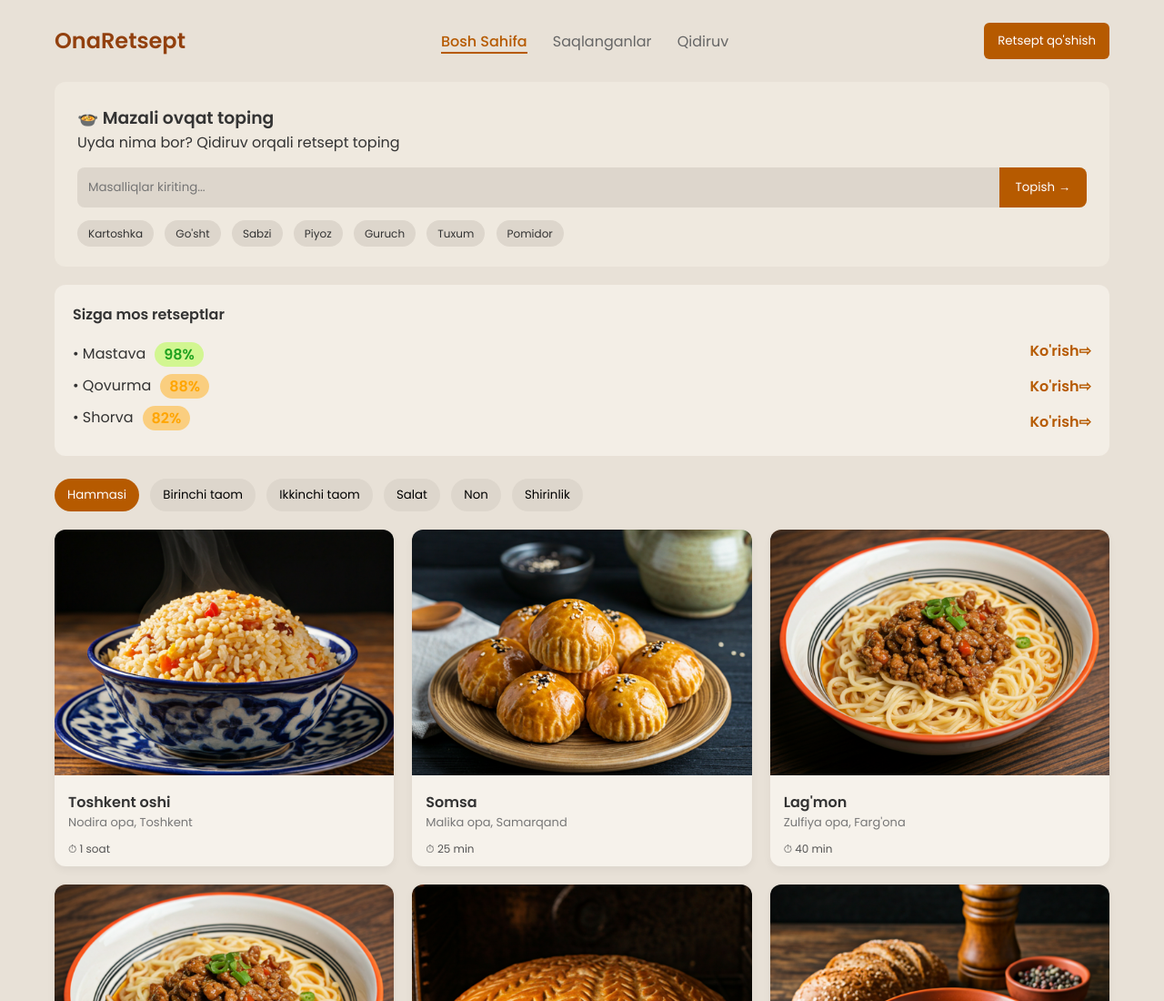
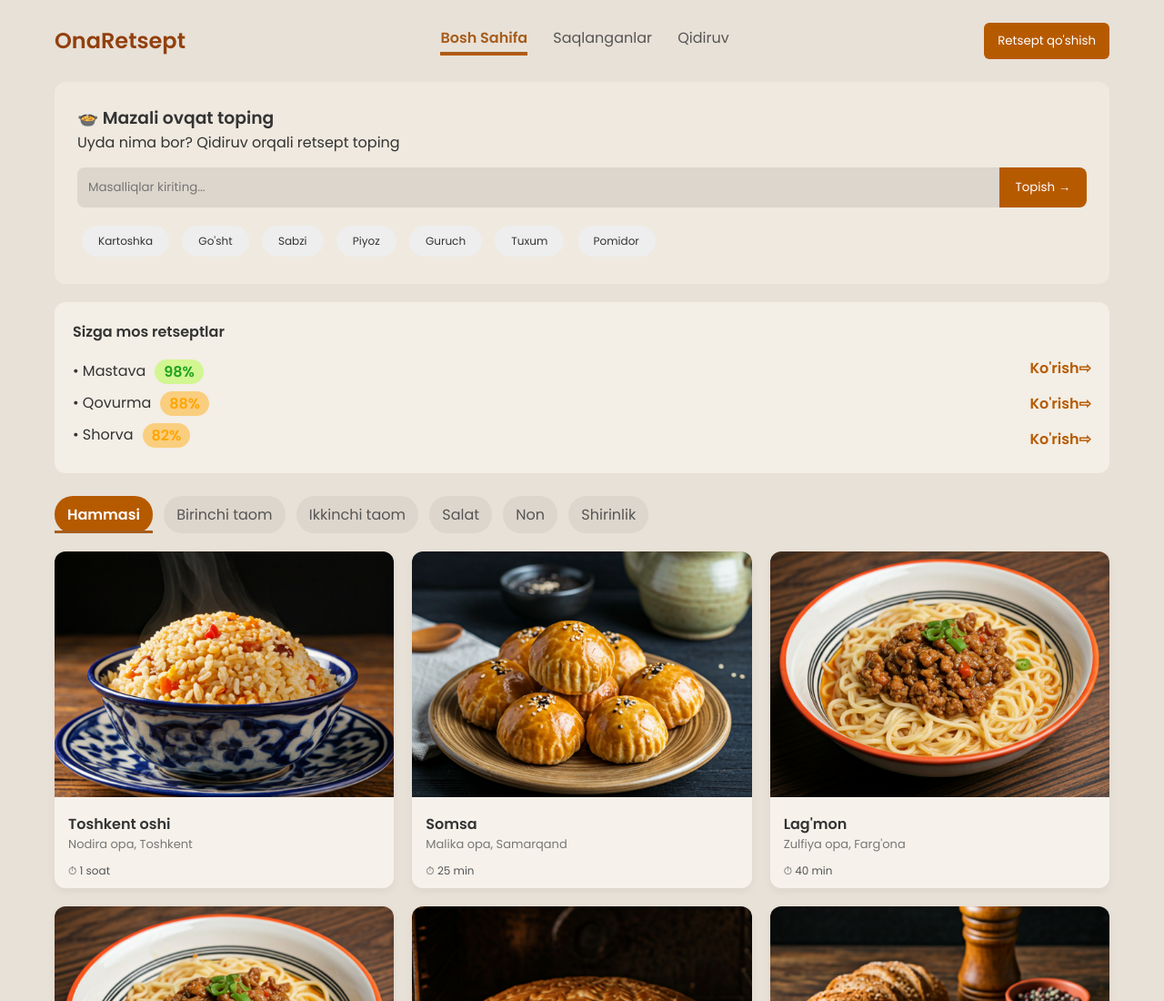
Before and after one commit to Azizbek18/Mahalla, a plain HTML site: page onaretsept.html in a window 1280 px wide. Shown: the top 1100 px of the page at 91% size. Drawn offline with Linux system fonts and the light colour scheme.

Commit message:
Javascript 2

```diff
--- a/onaretsept.css
+++ b/onaretsept.css
@@ -9,6 +9,41 @@ body {
     background: #e8e1d7;
     padding: 25px 60px;
     color: #333;
+}
+
+.navbar nav a {
+    cursor: pointer;
+    text-decoration: none;
+    color: #555; /* Odatiy rang */
+    transition: all 0.3s ease;
+    padding-bottom: 2px;
+}
+
+.navbar nav a:hover {
+    color: #a65d1d;
+    text-decoration: underline;
+}
+
+.navbar nav a.active {
+    color: #a65d1d;
+    font-weight: 600;
+}
+
+.tags span {
+    display: inline-block;
+    padding: 8px 18px;
+    margin: 5px;
+    background-color: #e9e2d7;
+    border-radius: 20px;
+    cursor: pointer;
+    transition: all 0.3s ease;
+    font-size: 14px;
+    color: #333;
+}
+
+.tags span:hover, .tags span.selected {
+    background-color: #a65d1d;
+    color: #ffffff;
 }
 
 .navbar {
@@ -73,6 +108,55 @@ nav .active {
     padding: 12px 18px;
     border-radius: 0 8px 8px 0;
     cursor: pointer;
+}
+
+.category button {
+    background: none;
+    border: none;
+    padding: 10px 5px;
+    font-size: 16px;
+    color: #555;
+    cursor: pointer;
+    position: relative;
+    transition: 0.3s;
+    font-family: 'Poppins', sans-serif;
+}
+
+.category button:hover {
+    color: #a65d1d;
+}
+
+.category button.active {
+    color: #a65d1d;
+    color: white;
+    font-weight: 600;
+}
+
+.category button.active::after {
+    content: '';
+    position: absolute;
+    width: 100%;
+    height: 3px;
+    background-color: #a65d1d;
+    bottom: 0;
+    left: 0;
+}
+
+.navbar nav a {
+    text-decoration: none !important;
+    color: #555;
+    position: relative;
+    padding-bottom: 8px;
+}
+
+.navbar nav a.active::after {
+    content: '';
+    position: absolute;
+    width: 100%;
+    height: 3px;
+    background-color: #a65d1d;
+    bottom: 0;
+    left: 0;
 }
 
 .tags span {
@@ -198,6 +282,47 @@ nav .active {
     color: #555;
 }
 
+.navbar nav a {
+    text-decoration: none;
+    color: #555;
+    cursor: pointer;
+    display: inline-block;
+    padding-bottom: 5px;
+    position: relative;
+    transition: 0.3s;
+}
+
+.navbar nav a:hover,
+.navbar nav a.active {
+    color: #a65d1d;
+}
+
+.navbar nav a.active::after {
+    content: '';
+    position: absolute;
+    width: 100%;
+    height: 2px;
+    background-color: #a65d1d;
+    bottom: 0;
+    left: 0;
+}
+
+.tags span {
+    display: inline-block;
+    padding: 8px 18px;
+    margin: 5px;
+    background-color: #eee;
+    border-radius: 20px;
+    cursor: pointer;
+    transition: 0.3s;
+    color: #333;
+}
+
+.tags span.selected {
+    background-color: #a65d1d;
+    color: #ffffff;
+}
+
 .more {
     text-align: center;
     margin-top: 30px;
--- a/onaretsept.html
+++ b/onaretsept.html
@@ -100,6 +100,7 @@
     <div class="more">
         <button>Ko'proq yuklash</button>
     </div>
+    <script src="onaretsept.js"></script>
 </body>
 
 </html>
--- /dev/null
+++ b/onaretsept.js
@@ -0,0 +1,18 @@
+document.addEventListener('DOMContentLoaded', () => {
+    const tags = document.querySelectorAll('.tags span');
+
+    tags.forEach(tag => {
+        tag.addEventListener('click', () => {
+            tag.classList.toggle('selected');
+        });
+    });
+});
+
+const categoryBtns = document.querySelectorAll('.category button');
+
+categoryBtns.forEach(btn => {
+    btn.addEventListener('click', function() {
+        categoryBtns.forEach(b => b.classList.remove('active'));
+        this.classList.add('active');
+    });
+});
```
Also changed, not shown: retsept.css (+45 -0 lines).
